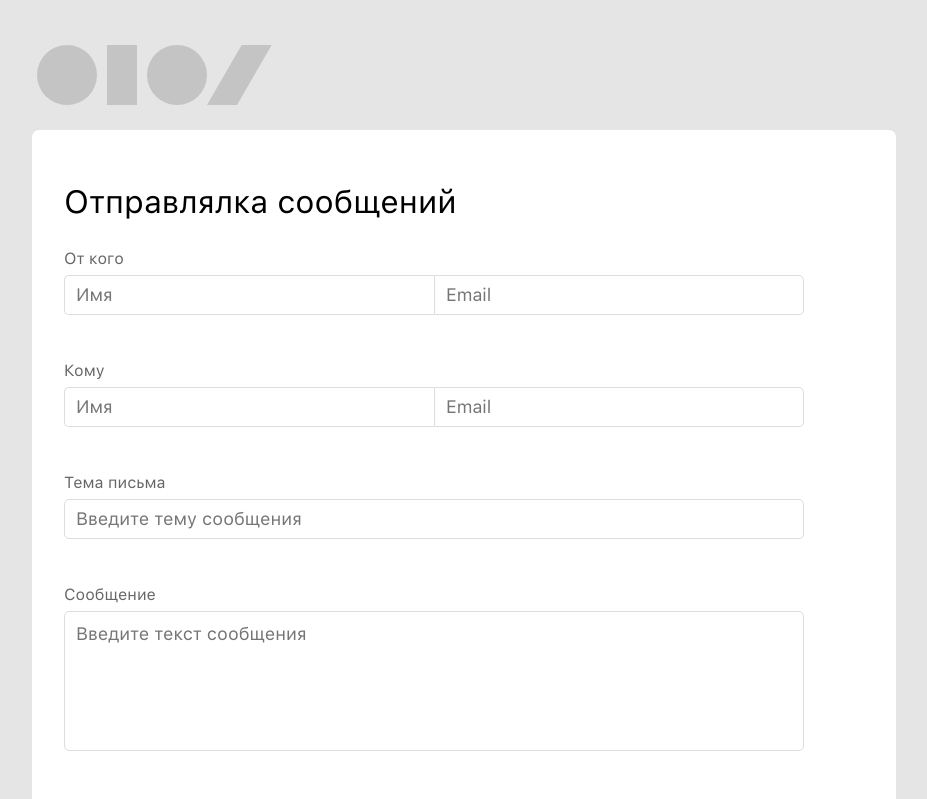
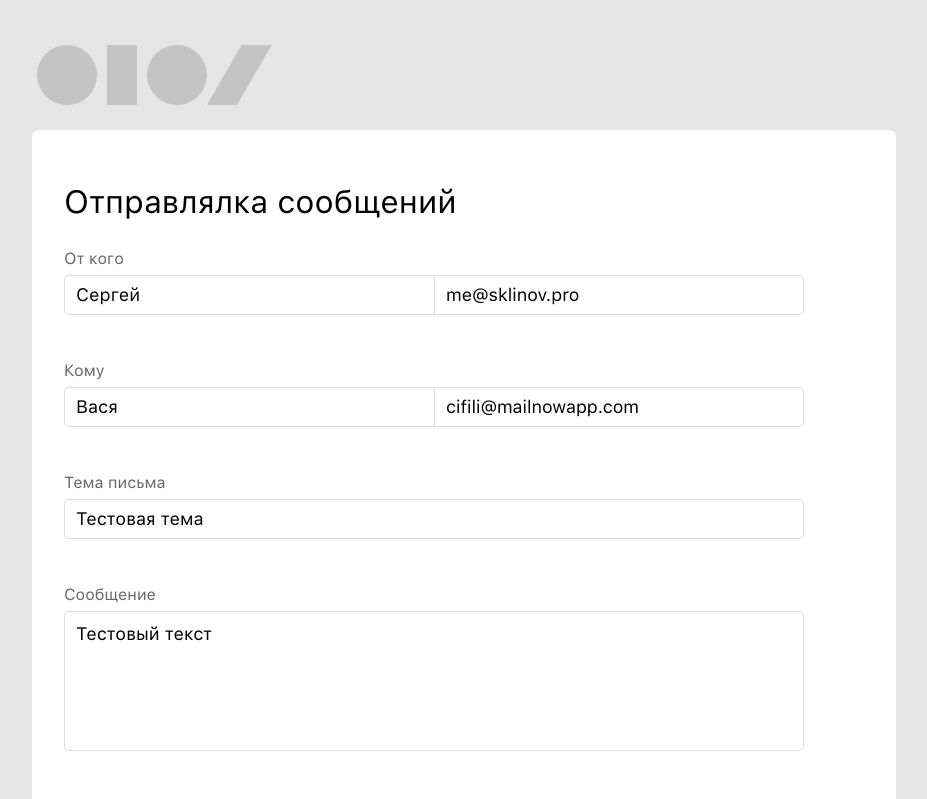
Before and after one commit to sklinov/sendsay, a React (Create React App) app: page / in a window 1280 px wide. Shown: the top 799 px of the page, without its empty margins (128-1055 px from the left). Built offline with nearby package versions, Linux system fonts and the light colour scheme.

Commit message:
messages sent

```diff
--- a/package.json
+++ b/package.json
@@ -4,6 +4,7 @@
   "private": true,
   "dependencies": {
     "css-loader": "^3.1.0",
+    "isomorphic-fetch": "^2.2.1",
     "react": "^16.8.6",
     "react-dom": "^16.8.6",
     "react-redux": "^7.1.0",
--- a/src/components/Form/index.js
+++ b/src/components/Form/index.js
@@ -186,11 +186,26 @@ export default class Form extends Component {
             messageText: this.state.messageText,
             files: this.state.files,
         };
-        var result = sendMessage(message);
-        console.log('Form result:', result);
+        var submit = new Promise(() => sendMessage(message) );
+        submit.then(result => {
+            console.log('SUBMIT result:',result);
+        },
+        (error) => {
+            console.log('REQUEST NOT FULFILLED', error);
+        });
     }
 
-
+    componentDidMount() {
+        const initialState = {
+            fromName: "Сергей",
+            fromEmail: "me@sklinov.pro",
+            toName: "Вася",
+            toEmail: "cifili@mailnowapp.com",
+            subject: "Тестовая тема",
+            messageText: "Тестовый текст",
+        }
+        this.setState(initialState);
+    }
 
     render() {
         const { fromName, fromEmail, toName, toEmail, subject, messageText, files, validationErrors, formIsValid } = this.state;
--- a/src/components/Form/sendMessage.js
+++ b/src/components/Form/sendMessage.js
@@ -1,7 +1,8 @@
-import Sendsay from 'sendsay-api'
+//import Sendsay from 'sendsay-api'
+import Sendsay from 'sendsay-api/dist/sendsay-api.cjs';
 import { sendsayConfig } from '../../config/index'
 
-export default function sendMessage(message) {
+export default async function sendMessage (message) {
     var sendsay = new Sendsay();
 
     sendsay.login({
@@ -34,8 +35,8 @@ export default function sendMessage(message) {
           }
       );
       req.then(function(res) {
-        var settings = res.list;
-        console.log(settings);
+        console.log(res);
+        return res;
       });
     })
 
--- a/src/components/SentMessages/getMessages.js
+++ b/src/components/SentMessages/getMessages.js
@@ -1,5 +1,10 @@
 import Sendsay from 'sendsay-api'
+//import Sendsay from 'sendsay-api/dist/sendsay-api.cjs';
+
 import { sendsayConfig } from '../../config/index'
+const Sendsay = require('sendsay-api');
+
+//const Sendsay = require('sendsay-api');
 
 export default function getMessages() {
     var sendsay = new Sendsay();
```
Also changed, not shown: 1 other file (tests, documents, lock files or other folders).
